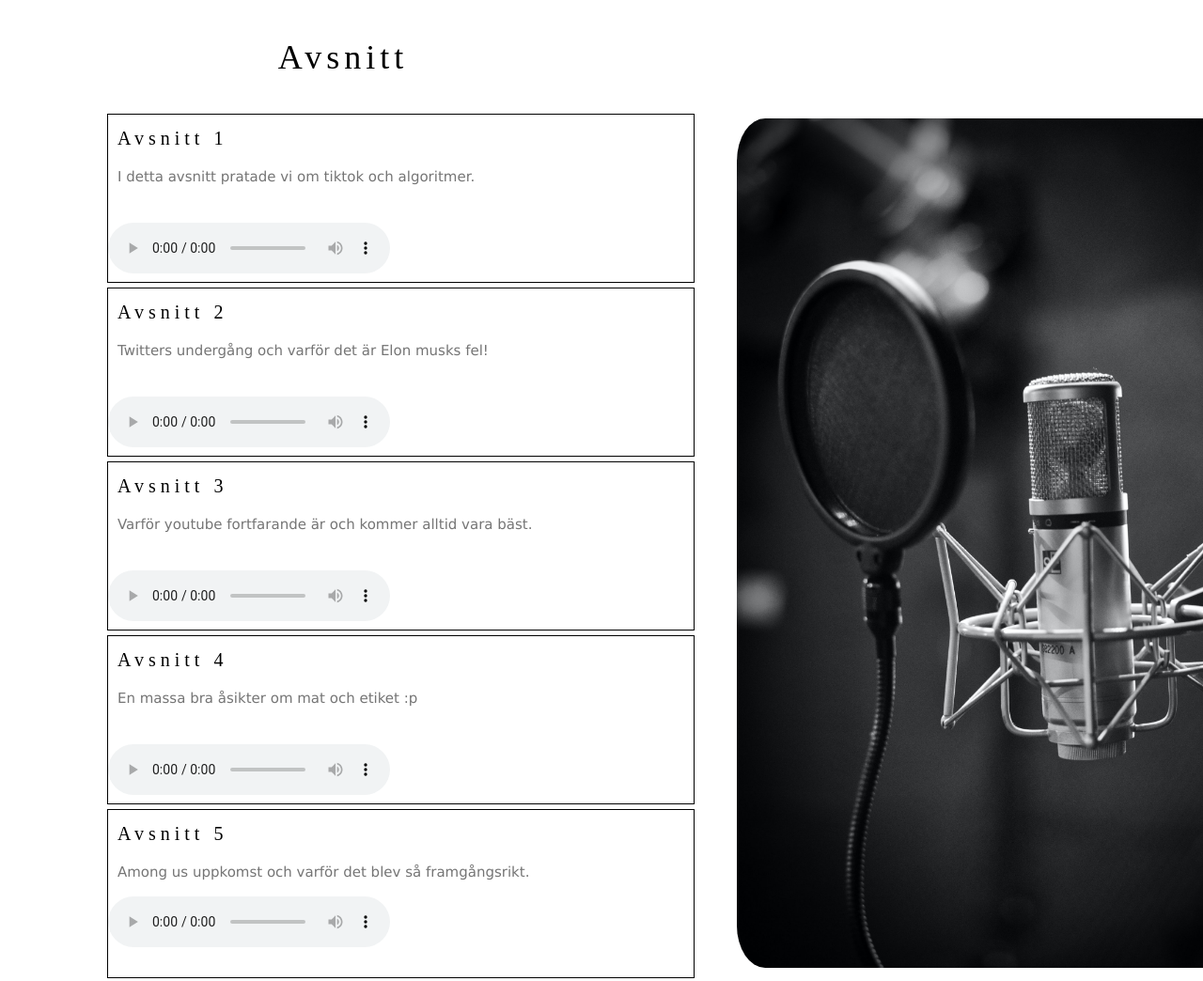
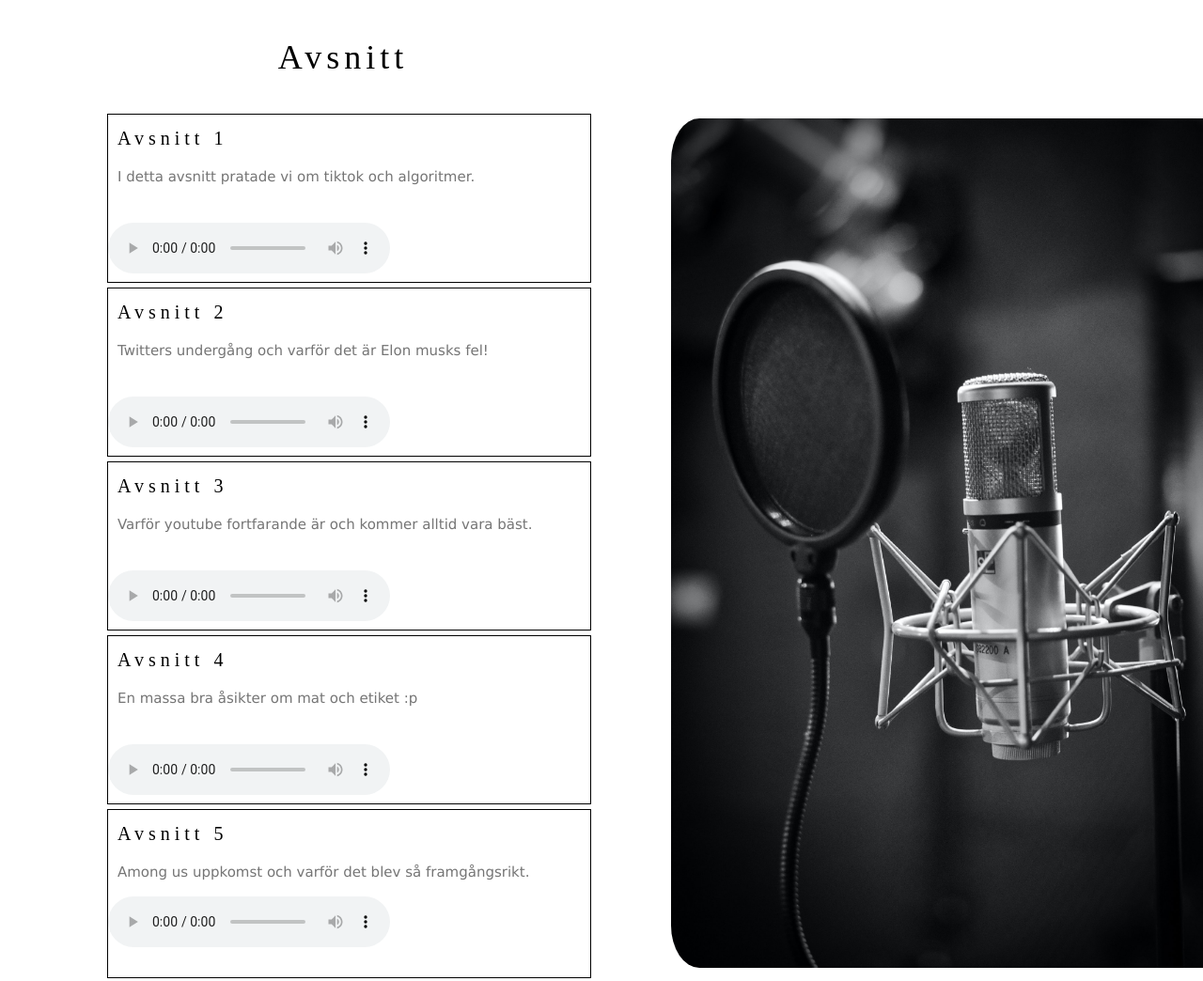
Before and after one commit to JultomtenMedA/Podcast-Hemsida, a plain HTML site: page index.html in a window 1280 px wide. Shown: the part 1420-2464 px from the top of the page at 94% size. Drawn offline with nearby package versions, Linux system fonts and the light colour scheme.

Commit message:
Finishing tuches
Flyttade några grejer

```diff
--- a/styles.css
+++ b/styles.css
@@ -1,7 +1,3 @@
-.fungera{
-    position: relative;
-}
-
 .logga{
     position: absolute;
     top: 50px;
@@ -33,13 +29,13 @@
 .w3-round_w3-image_w3-opacity-mi{
     width:120%;
     height:120%;
-    margin-left: 120px;
+    margin-left: 50px;
     margin-top:102px;
     border-radius: 5%;
 }
 
 .avsnittRuta{
-    width: 625px;
+    width: 515px;
     height: 180px;
     border-style: solid;
     border-width: 1px;
```
